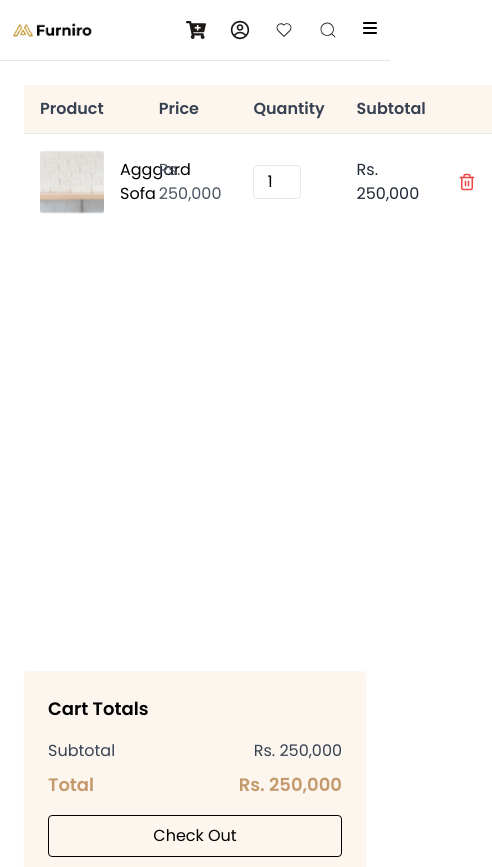
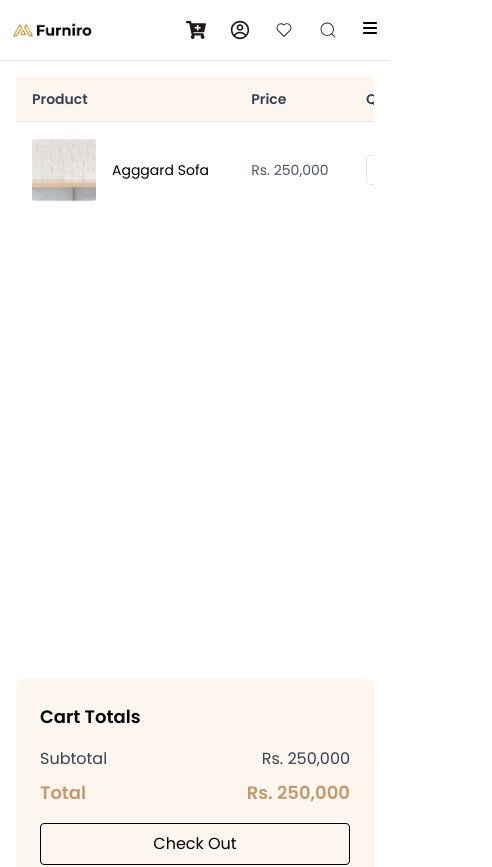
Before and after one commit to Govamarket/Furniture-Show-room, a React (Create React App) app: page /cart in a window 390 px wide. Shown: the top 867 px of the page, 492 px wide, since content can reach past the window. Built offline with nearby package versions, Linux system fonts and the light colour scheme.

Commit message:
initial commit

```diff
--- a/src/Components/Pages/Cart.js
+++ b/src/Components/Pages/Cart.js
@@ -8,12 +8,12 @@ const Cart = () => {
 
   return (
     <div>
-      <div className="flex flex-col md:flex-row justify-between p-6 gap-6 bg-white min-h-screen">
+      <div className="flex flex-col md:flex-row justify-between gap-6 p-4 sm:p-6 bg-white min-h-screen">
         {/* Cart Table */}
-        <div className="w-full md:w-2/3">
-          <table className="w-full border-collapse">
+        <div className="w-full md:w-2/3 overflow-x-auto">
+          <table className="w-full border-collapse min-w-[600px]">
             <thead>
-              <tr className="bg-[#fdf6ef] text-left text-gray-700">
+              <tr className="bg-[#fdf6ef] text-left text-gray-700 text-sm sm:text-base">
                 <th className="py-3 px-4">Product</th>
                 <th className="py-3 px-4">Price</th>
                 <th className="py-3 px-4">Quantity</th>
@@ -22,7 +22,7 @@ const Cart = () => {
               </tr>
             </thead>
             <tbody>
-              <tr className="border-t">
+              <tr className="border-t text-sm sm:text-base">
                 {/* Product */}
                 <td className="flex items-center gap-4 py-4 px-4">
                   <img
@@ -43,7 +43,7 @@ const Cart = () => {
                   <input
                     type="number"
                     defaultValue={1}
-                    className="w-12 px-2 py-1 border rounded text-center"
+                    className="w-14 px-2 py-1 border rounded text-center"
                   />
                 </td>
 
@@ -62,7 +62,7 @@ const Cart = () => {
         </div>
 
         {/* Cart Totals */}
-        <div className="w-full md:w-1/3 bg-[#fdf6ef] p-6 rounded shadow-sm">
+        <div className="w-full md:w-1/3 bg-[#fdf6ef] p-6 rounded-md shadow-sm h-auto">
           <h2 className="text-lg font-semibold mb-4">Cart Totals</h2>
           <div className="flex justify-between mb-2 text-gray-700">
             <span>Subtotal</span>
@@ -78,6 +78,7 @@ const Cart = () => {
         </div>
       </div>
 
+      {/* Info Banner */}
       <section>
         <InfoBanner />
       </section>
```
